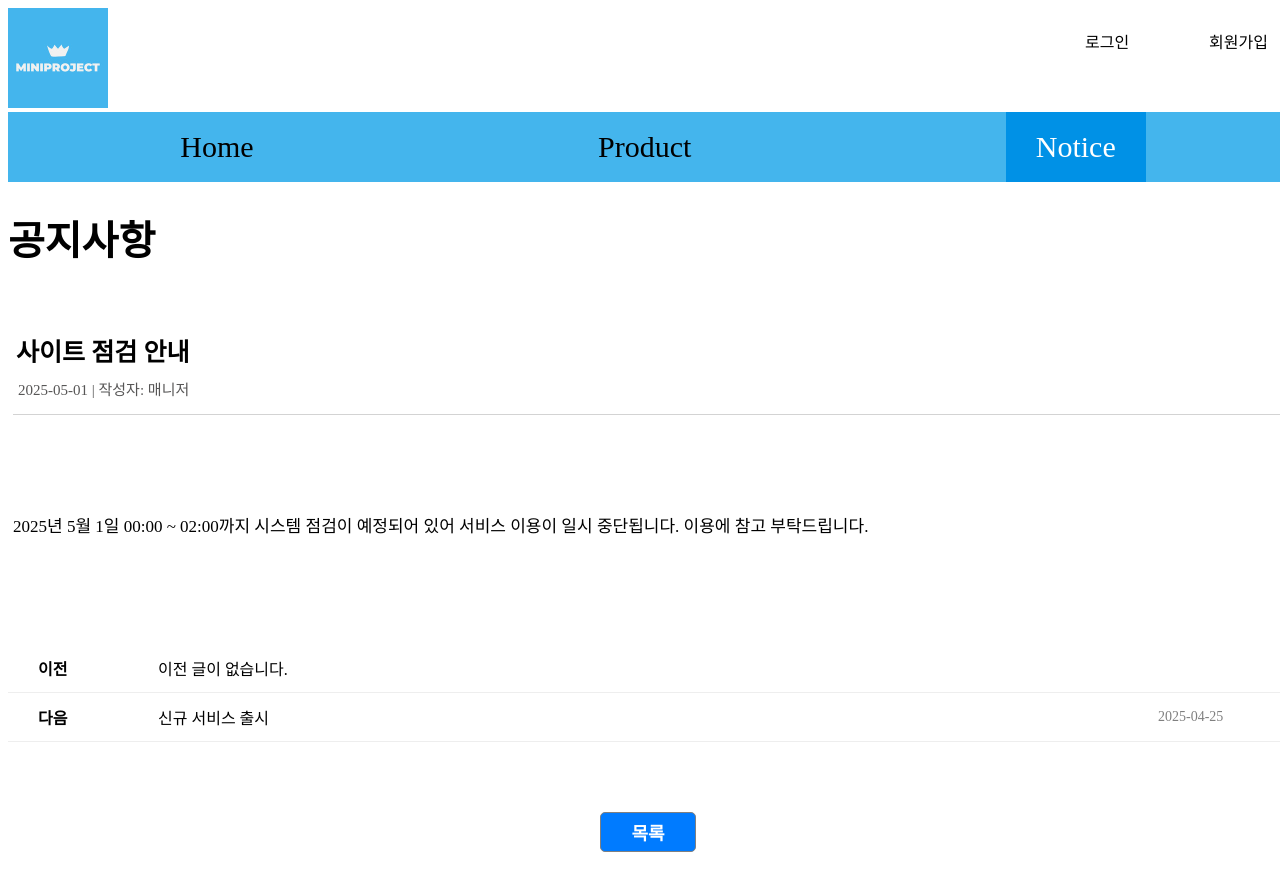
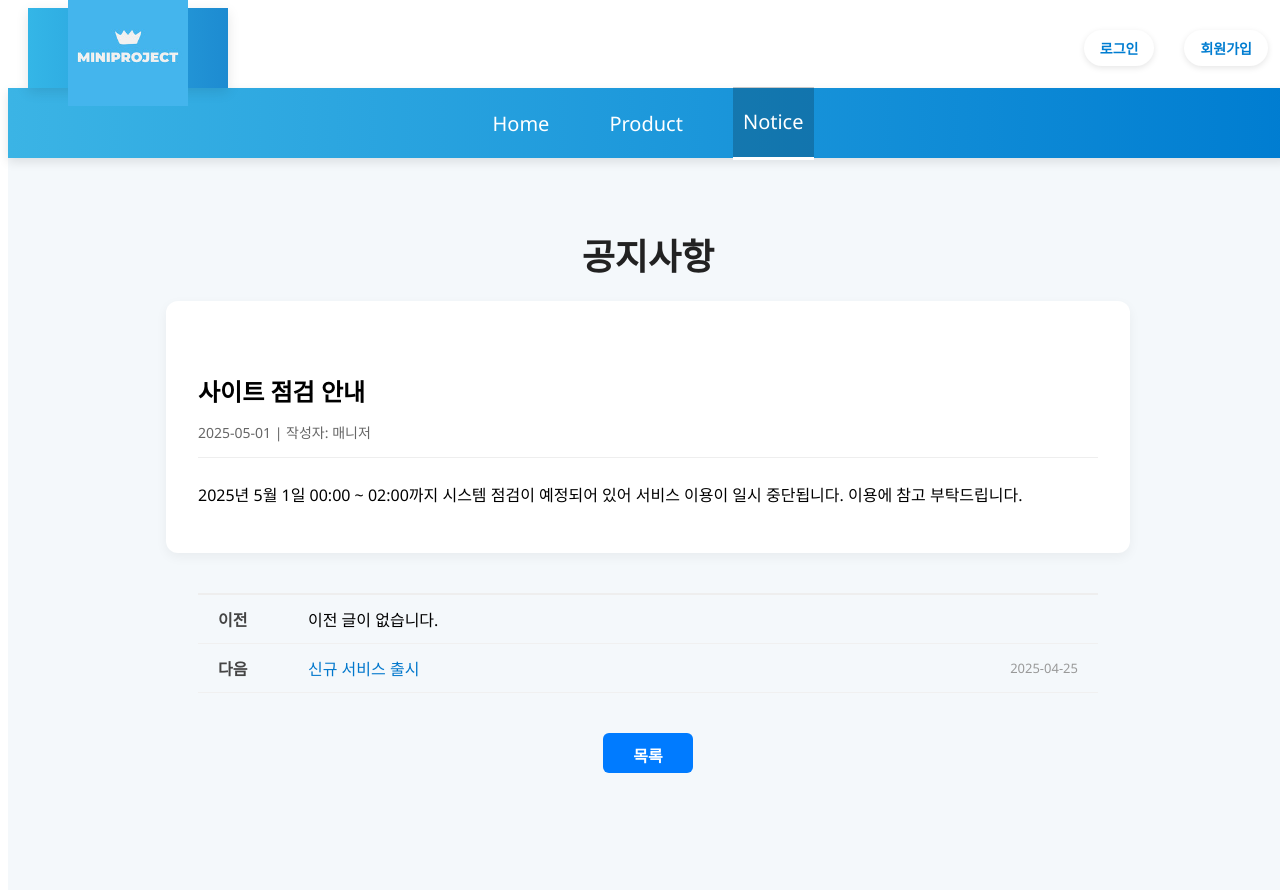
Before and after one commit to vlfh9405/miniProject, a React (Vite) app: page /notice/1 in a window 1280 px wide. Shown: the top 890 px of the page. Before the commit the page ends 860 px from the top, so only its background shows below. Built offline with nearby package versions, Linux system fonts and the light colour scheme.

Commit message:
css 스타일 수정1

```diff
--- a/src/css/Header.css
+++ b/src/css/Header.css
@@ -1,8 +1,23 @@
-.Header{
+.Header {
   display: flex;
-  justify-content:space-between;
+  justify-content: space-between;
+  align-items: center;
+  height: 80px;
+  padding: 0 40px;
+  background: linear-gradient(90deg, #34b6e7, #1d8bd1);
+  box-shadow: 0 4px 12px rgba(0, 0, 0, 0.1);
+  position: sticky;
+  top: 0;
+  z-index: 1000;
 }
-.logo img{
+
+.logo img {
   cursor: pointer;
-  width: 100px;
+  width: 120px;
+  transition: transform 0.3s ease, opacity 0.3s ease;
 }
+
+.logo img:hover {
+  transform: scale(1.05);
+  opacity: 0.9;
+}
--- a/src/css/HearderItem.css
+++ b/src/css/HearderItem.css
@@ -1,17 +1,29 @@
-.HearderItem{
+.HearderItem {
   display: flex;
-  text-align: center;
+  align-items: center;
+  gap: 20px;
+  font-family: 'Segoe UI', sans-serif;
 }
 
-.HearderItem .login{
-  margin-right: 40px;
-}
-.HearderItem div{
-  line-height: 70px;
-  padding: 0 20px 0 20px;
+.HearderItem div {
+  padding: 8px 16px;
+  border-radius: 20px;
+  background-color: white;
+  color: #007dd1;
+  font-weight: 600;
+  font-size: 14px;
   cursor: pointer;
+  transition: all 0.3s ease;
+  box-shadow: 0 2px 6px rgba(0, 0, 0, 0.1);
 }
 
-.HearderItem div:hover{
-  font-weight: 800;
+.HearderItem div:hover {
+  background-color: #007dd1;
+  color: white;
+  font-weight: 700;
+  transform: translateY(-1px);
 }
+
+.HearderItem .login {
+  margin-right: 10px;
+}
--- a/src/css/Home.css
+++ b/src/css/Home.css
@@ -1,3 +1,19 @@
-.Home{
+.Home {
   box-sizing: border-box;
+  padding: 20px;
+  min-height: 100vh;
+  background: linear-gradient(to bottom, #eaf6fd, #ffffff);
+  display: flex;
+  flex-direction: column;
+  align-items: center;
+  font-family: 'Segoe UI', sans-serif;
 }
+
+.Home > *:not(:last-child) {
+  margin-bottom: 40px;
+}
+
+.HomeItemList {
+  width: 100%;
+  max-width: 1200px;
+}
--- a/src/css/HomeItemList.css
+++ b/src/css/HomeItemList.css
@@ -1,45 +1,59 @@
-.HomeItemList{
-  margin-top: 30px;
-  flex-wrap: wrap;
+.HomeItemList {
+  width: 100%;
+  max-width: 1200px;
+  margin: 0 auto;
+  padding: 20px;
+  box-sizing: border-box;
 }
 
-.homeSearch{
+.homeSearch {
   display: flex;
   justify-content: space-between;
+  align-items: flex-end;
   margin-top: 40px;
-  padding-bottom: 40px;
-  border-bottom: 1px solid rgb(221, 221, 221);
+  padding-bottom: 24px;
+  border-bottom: 1px solid #ddd;
+  flex-wrap: wrap;
+  gap: 10px;
 }
 
-.homeSearch .searchBox span{
-  font-size: 20px;
-  color: gray;
+.homeSearch .homeText span {
+  font-size: 28px;
+  font-weight: 700;
+  color: #333;
 }
 
-.homeSearch .homeText span{
-  font-size: 30px;
-  font-weight: 600;
-  line-height: 30px;
+.homeSearch .searchBox {
+  width: 300px;
+  display: flex;
+  align-items: center;
 }
 
-.homeSearch .searchBox{
-  width: 300px;
-  display: flex;
-}
-.homeSearch .searchBox input{
-  margin-left: 10px;
-  border: none;
-  color: gray;
-  flex:1;
-  border-bottom: 1px solid rgb(190, 190, 190);
-  outline: none;
-  font-size: 15px;
-  border-radius: 0;
-  height: 15px;
+.homeSearch .searchBox span {
+  font-size: 16px;
+  color: #666;
+  margin-right: 8px;
 }
 
-.item{
+.homeSearch .searchBox input {
+  flex: 1;
+  padding: 6px 8px;
+  font-size: 14px;
+  border: none;
+  border-bottom: 2px solid #ccc;
+  outline: none;
+  transition: border-color 0.3s ease;
+  background-color: transparent;
+}
+
+.homeSearch .searchBox input:focus {
+  border-color: #007dd1;
+}
+
+.item {
   display: flex;
   flex-wrap: wrap;
+  justify-content: flex-start;
+  gap: 24px;
   margin-top: 30px;
 }
--- a/src/css/MainImg.css
+++ b/src/css/MainImg.css
@@ -1,16 +1,39 @@
-.MainImg{
+.MainImg {
+  width: 100%;
   max-width: 1280px;
+  margin: 0 auto;
+  padding: 20px 0;
+  box-sizing: border-box;
+  position: relative;
 }
 
-.MainImg img{
-  width: 1280px;
+.MainImg img {
+  width: 100%;
   max-height: 400px;
-  margin: 0 auto;
-  overflow: hidden;
+  height: 100%;
+  object-fit: cover;
+  border-radius: 12px;
+  box-shadow: 0 4px 16px rgba(0, 0, 0, 0.1);
 }
 
+/* 이전/다음 버튼 화살표 스타일 */
 .MainImg .slick-prev::before,
 .MainImg .slick-next::before {
-  color: rgb(0, 0, 0) !important;
-  font-size: 25px !important;
+  color: #333 !important;
+  font-size: 30px !important;
 }
+
+/* 도트 (하단 버튼) 위치 및 색상 스타일 */
+.MainImg .slick-dots {
+  bottom: 10px;
+}
+
+.MainImg .slick-dots li button:before {
+  font-size: 10px;
+  color: #ccc;
+  opacity: 1;
+}
+
+.MainImg .slick-dots li.slick-active button:before {
+  color: #007dd1;
+}
--- a/src/css/MainPage.css
+++ b/src/css/MainPage.css
@@ -1,4 +1,24 @@
-.HeaderBox{
+.MainPage {
+  display: flex;
+  flex-direction: column;
+  align-items: center;
+  background-color: #f4f8fb;
+  min-height: 100vh;
+  padding-bottom: 40px;
+  font-family: 'Segoe UI', sans-serif;
+}
+
+.MainPage > *:not(:first-child) {
+  width: 100%;
+  max-width: 1280px;
+  margin-top: 30px;
+  padding: 0 20px;
+  box-sizing: border-box;
+}
+
+.HeaderBox {
   display: flex;
   justify-content: space-between;
+  align-items: center;
+  padding: 0 20px;
 }
--- a/src/css/NavMenu.css
+++ b/src/css/NavMenu.css
@@ -1,23 +1,36 @@
-.NavMenu{
+.NavMenu {
   width: 100%;
-  background-color:rgb(68 181 237);
+  height: 70px;
   display: flex;
-  height: 70px;
-  justify-content: space-around;
-  line-height: 70px;
-  color: black;
-  font-size: 30px;
-}
-.NavMenu div{
-  cursor: pointer;
-  padding: 0 30px 0 30px;
-}
-.NavMenu div:hover{
-  background-color: rgb(0, 145, 230);
+  justify-content: center;
+  align-items: center;
+  gap: 40px;
+  background: linear-gradient(90deg, #3bb4e5, #007dd1);
+  box-shadow: 0 4px 10px rgba(0, 0, 0, 0.1);
+  font-family: 'Segoe UI', sans-serif;
+  font-size: 20px;
   color: white;
+  z-index: 100;
+  position: sticky;
+  top: 0;
 }
 
-.NavMenu .action{
-  background-color: rgb(0, 145, 230);
-  color: white;
+.NavMenu div {
+  cursor: pointer;
+  height: 100%;
+  display: flex;
+  align-items: center;
+  padding: 0 10px;
+  transition: background-color 0.3s, color 0.3s;
 }
+
+.NavMenu div:hover {
+  background-color: rgba(0, 0, 0, 0.15);
+  color: #fff;
+}
+
+.NavMenu .action {
+  background-color: rgba(0, 0, 0, 0.2);
+  border-bottom: 3px solid white;
+  color: #fff;
+}
--- a/src/css/NoticeDetail.css
+++ b/src/css/NoticeDetail.css
@@ -1,110 +1,132 @@
-h1{
-    font-size: 40px;
+h1 {
+  font-size: 36px;
+  text-align: center;
+  margin-top: 40px;
+  margin-bottom: 20px;
+  color: #222;
 }
 
-.notice-content .notice-meta {
-  display: flex;
-  justify-content: flex-start;
-  gap: 20px;
-  padding-left: 5px;
-  padding-bottom: 15px;
-  border-bottom: 1px solid lightgrey;
-  color: rgb(87, 86, 86);
-  font-size: 15px;
+.notice-content {
+  background-color: #fff;
+  padding: 24px 32px;
+  margin: 0 auto;
+  max-width: 900px;
+  border-radius: 12px;
+  box-shadow: 0 4px 12px rgba(0, 0, 0, 0.05);
+  font-size: 16px;
+  line-height: 1.7;
 }
 
-.notice-content{
-    padding: 10px 5px;
-    font-size: 100%;
-
+.notice-content h2 {
+  font-size: 24px;
+  font-weight: 600;
+  margin-bottom: 8px;
 }
 
-.notice-content h2{
-    font-size: 25px;
-    margin: 10px 3px;
+.notice-meta {
+  display: flex;
+  gap: 16px;
+  font-size: 14px;
+  color: #666;
+  margin-bottom: 24px;
+  border-bottom: 1px solid #eee;
+  padding-bottom: 12px;
 }
 
-.notice-content p{
-    padding: 80px 0px;
-    font-size: 17px;
-
+.notice-content p {
+  padding: 0;
+  margin: 20px 0;
+  white-space: pre-line;
 }
 
-.content h1{
-    text-align: center;
-}
-.postRow a{
-    text-align: center;
-    color: inherit;
-    text-decoration: none;
-}
-
-.postRow .label {
-  width: 60px;
-  text-align: left; /* ✅ 왼쪽 정렬 */
-  font-weight: bold;
-  padding-left: 30px;
-}
-
-.postRow .content {
-  flex: 1;
-  padding: 0 10px;
-  text-align: left; /* ✅ 왼쪽 정렬 */
-  padding-left: 60px;
-}
-
-.postRow .date {
-  width: 100px;
-  text-align: left; /* ✅ 또는 right 원하면 변경 가능 */
-  font-size: 14px;
-  color: gray;
-  padding-right: 30px;
+.postNav {
+  max-width: 900px;
+  margin: 40px auto 0;
+  border-top: 2px solid #eee;
 }
 
 .postRow {
   display: flex;
   justify-content: space-between;
   align-items: center;
-  padding: 12px 0;
-  border-bottom: 1px solid #eee;
+  padding: 12px 20px;
+  border-bottom: 1px solid #f0f0f0;
+  transition: background-color 0.3s;
 }
 
-.postNav .postRow:hover {
-    background-color: antiquewhite;
+.postRow:hover {
+  background-color: #fafafa;
+}
+
+.postRow .label {
+  font-weight: 600;
+  color: #444;
+  width: 80px;
+}
+
+.postRow .content {
+  flex: 1;
+  text-align: left;
+  padding: 0 10px;
+}
+
+.postRow .content a {
+  text-decoration: none;
+  color: #0077cc;
+  font-weight: 500;
+}
+
+.postRow .content a:hover {
+  text-decoration: underline;
+}
+
+.postRow .date {
+  width: 120px;
+  font-size: 13px;
+  color: #999;
+  text-align: right;
 }
 
 .noticelist {
   display: flex;
-  justify-content: center;  /* ✅ 가로 중앙 정렬 */
-  margin-top: 20px;
+  justify-content: center;
+  margin-top: 40px;
 }
 
-.noticelist button{
+.noticelist button {
   padding: 10px 30px;
-  border: 1px solid grey;
-  border-radius: 5px;
+  background-color: #007bff;
+  color: white;
+  font-size: 16px;
+  border: none;
+  border-radius: 6px;
   cursor: pointer;
-  transition: background-color 0.2s;
-  margin-top: 50px;
-  font-size: 18px;
-  line-height: 22px;
+  transition: background-color 0.3s;
 }
 
 .noticelist button:hover {
-    background-color: #f9f9f9;
-    cursor: pointer;
+  background-color: #0056b3;
 }
 
-hr{
-    margin: 0;
-    padding: 0;
+.error {
+  text-align: center;
+  margin-top: 100px;
 }
 
-.error{
-    text-align: center;
+.error h1 {
+  font-size: 24px;
+  margin-bottom: 20px;
 }
-.error a{
-    margin-left: 70%;
-    text-decoration: none;
 
+.error a button {
+  padding: 10px 25px;
+  font-size: 16px;
+  background-color: #f2f2f2;
+  border: 1px solid #ccc;
+  border-radius: 6px;
+  cursor: pointer;
 }
+
+.error a button:hover {
+  background-color: #e0e0e0;
+}
--- a/src/css/NoticeList.css
+++ b/src/css/NoticeList.css
@@ -1,63 +1,90 @@
+h1 {
+    font-size: 36px;
+    text-align: center;
+    margin-top: 40px;
+    color: #222;
+  }
+
   .Notices {
     width: 100%;
+    max-width: 1000px;
+    margin: 40px auto;
+    border-collapse: collapse;
+    font-family: 'Segoe UI', sans-serif;
+    background-color: #fff;
+    border-top: 2px solid #333;
+    box-shadow: 0 4px 10px rgba(0, 0, 0, 0.05);
+  }
+
+  .Notices thead {
+    background-color: #fff8dc;
+  }
+
+  .Notices th,
+  .Notices td {
+    padding: 14px 16px;
     text-align: center;
-    border-collapse: collapse;
-    border-top: 1px solid black;
-    border-bottom: 1px solid black;
+    font-size: 15px;
+    border-bottom: 1px solid #eee;
   }
 
   .Notices th {
-    padding: 10px;
-    border-bottom: 1px solid black;
-    background-color: lightgoldenrodyellow;
+    font-weight: 600;
+    color: #444;
   }
 
   .Notices td {
-    padding: 15px;
-    border-bottom: 1px solid lightgrey;
-    font-size: 15px;
+    color: #555;
   }
 
-td a {
-    color: inherit;
+  .Notices tr:hover {
+    background-color: #f9f9f9;
+  }
+
+  .Notices td a {
+    color: #0077cc;
     text-decoration: none;
+    transition: color 0.2s ease;
+    font-weight: 500;
+  }
+
+  .Notices td a:hover {
+    color: #004a99;
+    text-decoration: underline;
+  }
+
+  .Notices td a:visited {
+    color: #0077cc;
+  }
+
+  .button-group {
+    margin: 40px auto;
+    display: flex;
+    justify-content: center;
+    align-items: center;
+    gap: 20px;
+  }
+
+  .button-group .arrow button,
+  .button-group .bottonBar button {
+    padding: 8px 14px;
     font-size: 15px;
-    font-weight: 500;
-    white-space: nowrap;
+    border: 1px solid #ccc;
+    border-radius: 6px;
+    background-color: #fff;
+    color: #333;
+    cursor: pointer;
     transition: all 0.2s ease;
   }
 
-.Notices td a:hover {
-  color: gray;
-  text-decoration: underline;
+  .button-group .arrow button:hover,
+  .button-group .bottonBar button:hover {
+    background-color: #007bff;
+    color: #fff;
+    border-color: #007bff;
   }
 
-
-td a:visited{
-    color: inherit;
+  .button-group .bottonBar {
+    display: flex;
+    gap: 10px;
   }
-
-.button-group{
-    margin-top: 30px;
-    display: flex;
-    flex-direction: row;       /* 가로 정렬 */
-    justify-content: center; /* 왼쪽 정렬 */
-    gap: 20px;
-}
-
-.button-group button{
-    border: none;
-    padding: 5px 10px;
-    border-radius: 10%;
-}
-
-.button-group button:hover {
-    background-color: #f0f0f0;
-}
-
-.arrow{
-    background-color: white;
-    display: flex;
-    justify-content: center; /* 왼쪽 정렬 */
-    gap: 20px;
-}
```
Also changed, not shown: src/css/HomeItem.css (+54 -28 lines), src/css/MyPageInfo.css (+44 -16 lines), src/css/ProductRouting.css (+28 -34 lines). Lines whose indentation alone changed are shown as unchanged.
